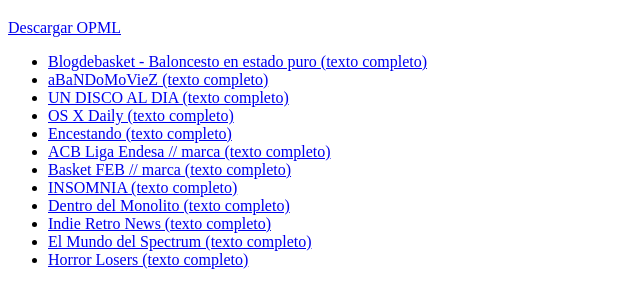
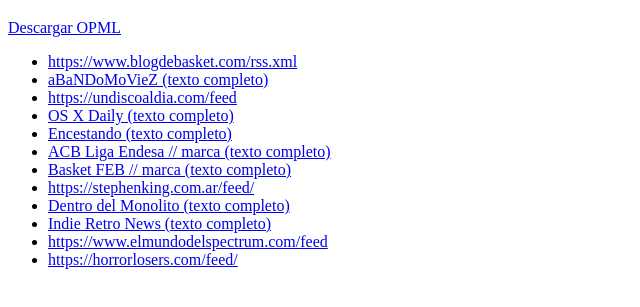
Before and after one commit to skywalkeres/feeds, a plain HTML site: page docs/index.html in a window 1280 px wide. Shown: the part 61-368 px from the top of the page, without its empty margins (0-640 px from the left). Drawn offline with Linux system fonts and the light colour scheme.

Commit message:
Actualizar feeds

```diff
--- a/docs/index.html
+++ b/docs/index.html
@@ -1,12 +1,12 @@
-<!doctype html><meta charset='utf-8'><title>Feeds de texto completo</title><h1>Feeds de texto completo</h1><p><a href='feeds.opml'>Descargar OPML</a></p><ul><li><a href="www-blogdebasket-com-31775152.xml">Blogdebasket - Baloncesto en estado puro (texto completo)</a></li>
+<!doctype html><meta charset='utf-8'><title>Feeds de texto completo</title><h1>Feeds de texto completo</h1><p><a href='feeds.opml'>Descargar OPML</a></p><ul><li><a href="www-blogdebasket-com-31775152.xml">https://www.blogdebasket.com/rss.xml</a></li>
 <li><a href="www-abandomoviez-net-8f77f6b7.xml">aBaNDoMoVieZ (texto completo)</a></li>
-<li><a href="undiscoaldia-com-594de322.xml">UN DISCO AL DIA (texto completo)</a></li>
+<li><a href="undiscoaldia-com-594de322.xml">https://undiscoaldia.com/feed</a></li>
 <li><a href="osxdaily-com-7b372068.xml">OS X Daily (texto completo)</a></li>
 <li><a href="encestando-es-06e84561.xml">Encestando (texto completo)</a></li>
 <li><a href="objetos-estaticos-marca-com-114749a6.xml">ACB Liga Endesa // marca (texto completo)</a></li>
 <li><a href="objetos-estaticos-marca-com-be1e8db4.xml">Basket FEB // marca (texto completo)</a></li>
-<li><a href="stephenking-com-ar-448590a4.xml">INSOMNIA (texto completo)</a></li>
+<li><a href="stephenking-com-ar-448590a4.xml">https://stephenking.com.ar/feed/</a></li>
 <li><a href="dentrodelmonolito-com-924c00d4.xml">Dentro del Monolito (texto completo)</a></li>
 <li><a href="www-indieretronews-com-2631f021.xml">Indie Retro News (texto completo)</a></li>
-<li><a href="www-elmundodelspectrum-com-9dccd138.xml">El Mundo del Spectrum (texto completo)</a></li>
-<li><a href="horrorlosers-com-969e5877.xml">Horror Losers (texto completo)</a></li></ul>
+<li><a href="www-elmundodelspectrum-com-9dccd138.xml">https://www.elmundodelspectrum.com/feed</a></li>
+<li><a href="horrorlosers-com-969e5877.xml">https://horrorlosers.com/feed/</a></li></ul>
```
Also changed, not shown: 1 other file.
